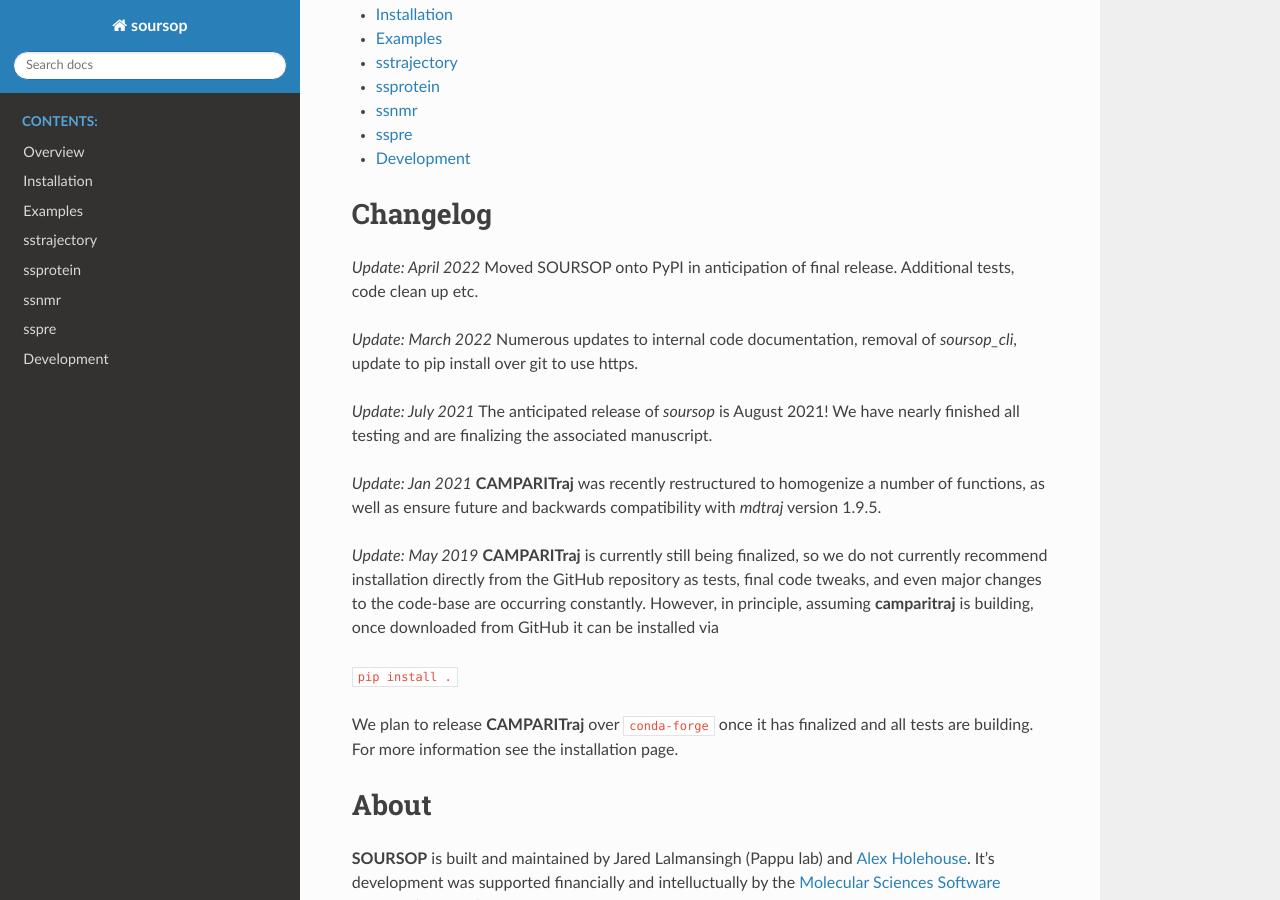
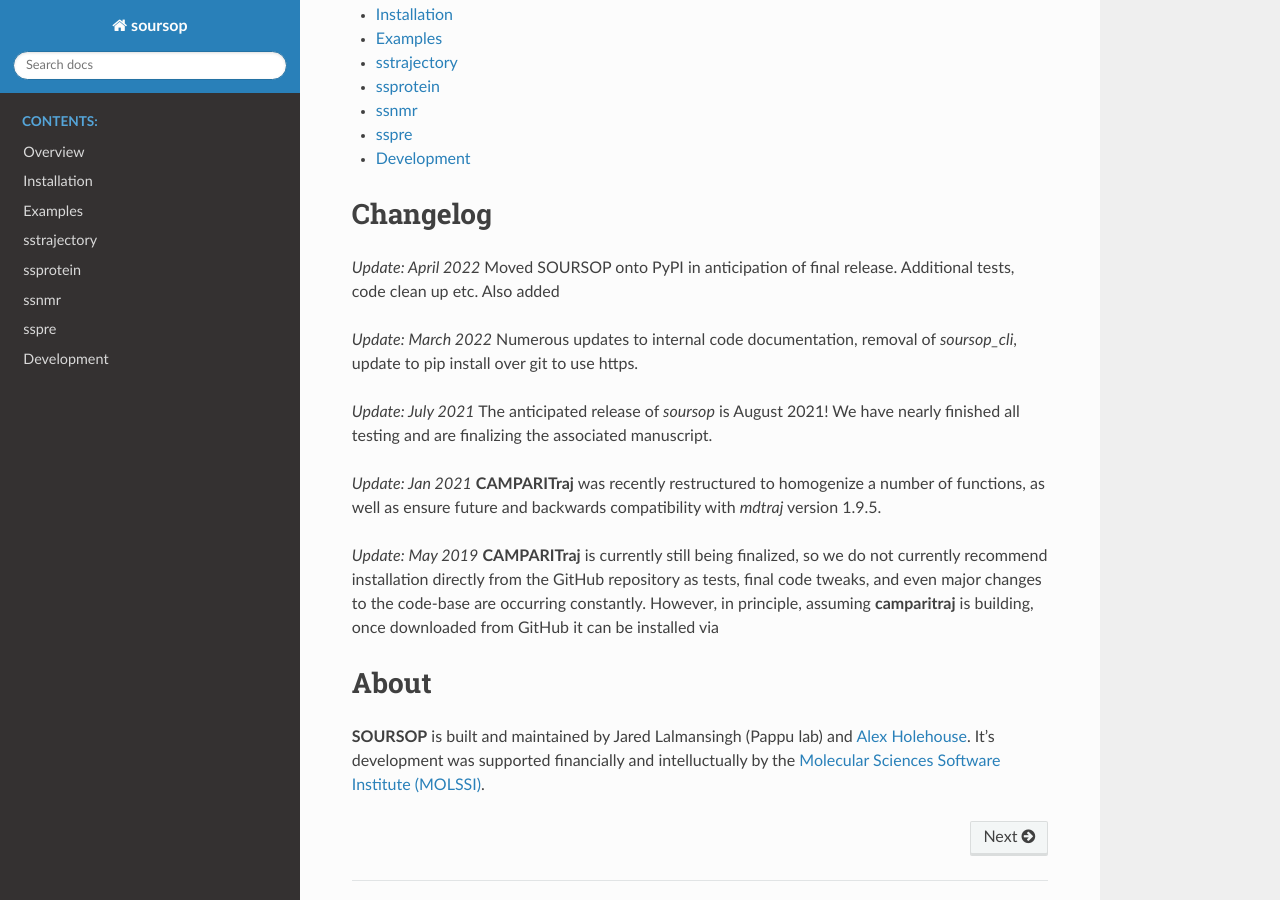
Before and after one commit to holehouse-lab/soursop, a Sphinx documentation site: the page built from docs/index.rst, in a window 1280 px wide and 900 px high, scrolled down 639 px. Built offline with Sphinx 7.4.7 and the Read the Docs theme 2.0.0, drawn with Linux system fonts in a browser that asks for light colours.

```diff
--- a/docs/index.rst
+++ b/docs/index.rst
@@ -16,7 +16,6 @@ The **SOURSOP** GitHub page can be accessed here: `https://github.com/holehouse-
 
 This documentation is currently being generated as we finalize **SOURSOP**.
 
-
 .. toctree::
    :maxdepth: 1
    :caption: Contents:
@@ -30,14 +29,11 @@ This documentation is currently being generated as we finalize **SOURSOP**.
    modules/sspre
    usage/development
 
-
-
-
 Changelog
 ==========
 
 *Update: April 2022*
-Moved SOURSOP onto PyPI in anticipation of final release. Additional tests, code clean up etc.
+Moved SOURSOP onto PyPI in anticipation of final release. Additional tests, code clean up etc. Also added
 
 *Update: March 2022*
 Numerous updates to internal code documentation, removal of `soursop_cli`, update to pip install over git to use https.
@@ -51,9 +47,7 @@ The anticipated release of `soursop` is August 2021! We have nearly finished all
 *Update: May 2019*
 **CAMPARITraj** is currently still being finalized, so we do not currently recommend installation directly from the GitHub repository as tests, final code tweaks, and even major changes to the code-base are occurring constantly. However, in principle, assuming **camparitraj** is building, once downloaded from GitHub it can be installed via
 
-``pip install .``
 
-We plan to release **CAMPARITraj** over ``conda-forge`` once it has finalized and all tests are building. For more information see the installation page.
 
 
 About
--- a/docs/modules/ssprotein.rst
+++ b/docs/modules/ssprotein.rst
@@ -41,6 +41,7 @@ SSProtein Functions
 
 .. autoclass:: soursop.ssprotein.SSProtein
 
+        .. automethod:: reset_cache
         .. automethod:: print_residues
         .. automethod:: get_amino_acid_sequence
         .. automethod:: get_residue_atom_indices
@@ -61,6 +62,7 @@ SSProtein Functions
         .. automethod:: get_asphericity
         .. automethod:: get_t
         .. automethod:: get_gyration_tensor
+        .. automethod:: get_angles
         .. automethod:: get_secondary_structure_DSSP
         .. automethod:: get_secondary_structure_BBSEG
         .. automethod:: get_internal_scaling
--- a/docs/usage/overview.rst
+++ b/docs/usage/overview.rst
@@ -1,11 +1,7 @@
 Overview
 ==========
 
-SOURSOP is a Python-based simulation analysis package developed for the analysis of conformational ensembles of disordered proteins.
-
-.. math::
-
-   \langle a \rangle == 1
+SOURSOP is a Python-based simulation analysis package developed for the analysis of conformational ensembles of disordered proteins. The goal is to make it as easy as possible to quickly read in and analyze an ensemble of an IDR. In addition to the many pre-built analysis routines, SOURSOP provides easy and rapid access to all inter-residue or inter-atomic distances.
 
 As an example:
 
```
